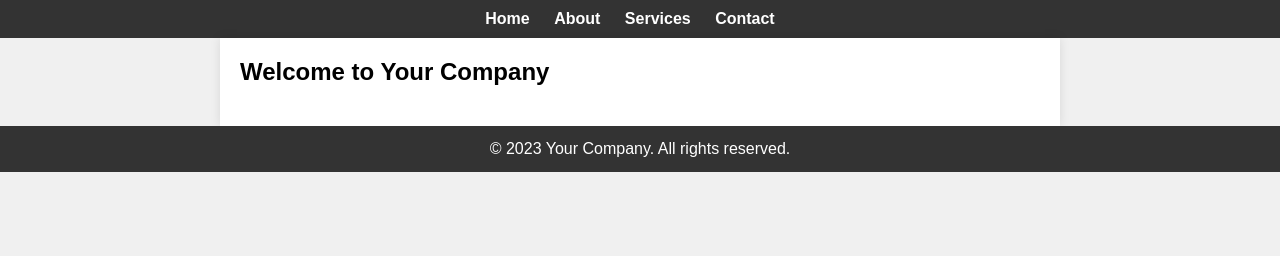
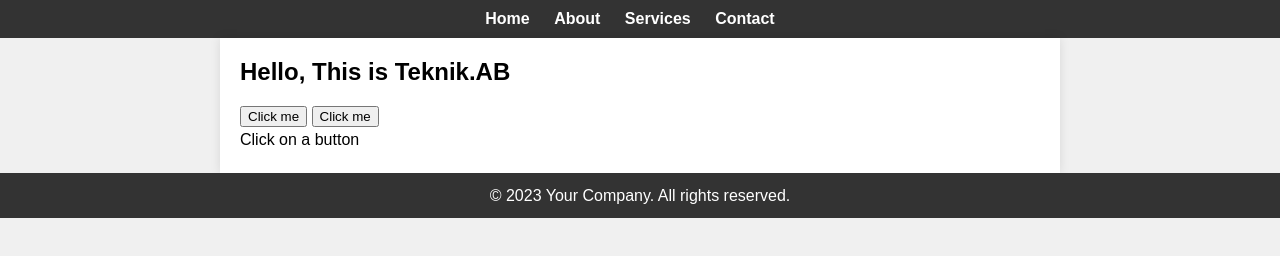
Before and after one commit to movieboxc17/Teknik.AB_site, a plain HTML site: page index.html in a window 1280 px wide. Drawn offline with Linux system fonts and the light colour scheme.

Commit message:
Update index.html

```diff
--- a/index.html
+++ b/index.html
@@ -99,7 +99,14 @@
     </header>
     <main>
         <section class="content">
-            <h1>Welcome to Your Company</h1>
+            <h1>Hello, This is Teknik.AB</h1>
+            <div>
+                <button>Click me</button>
+                <button>Click me</button>
+            </div>
+            <div>
+                <p>Click on a button</p>
+            </div>
             <!-- Your home page content goes here -->
         </section>
     </main>
```
